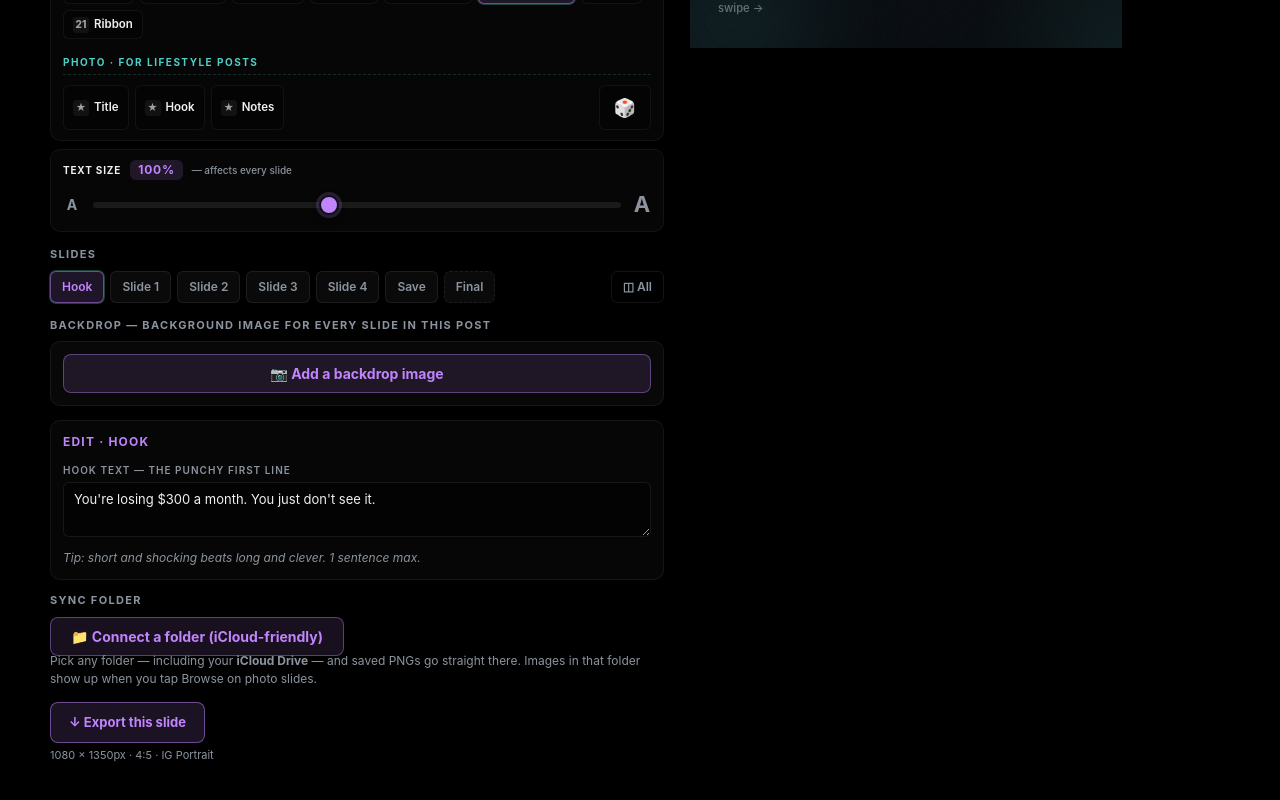
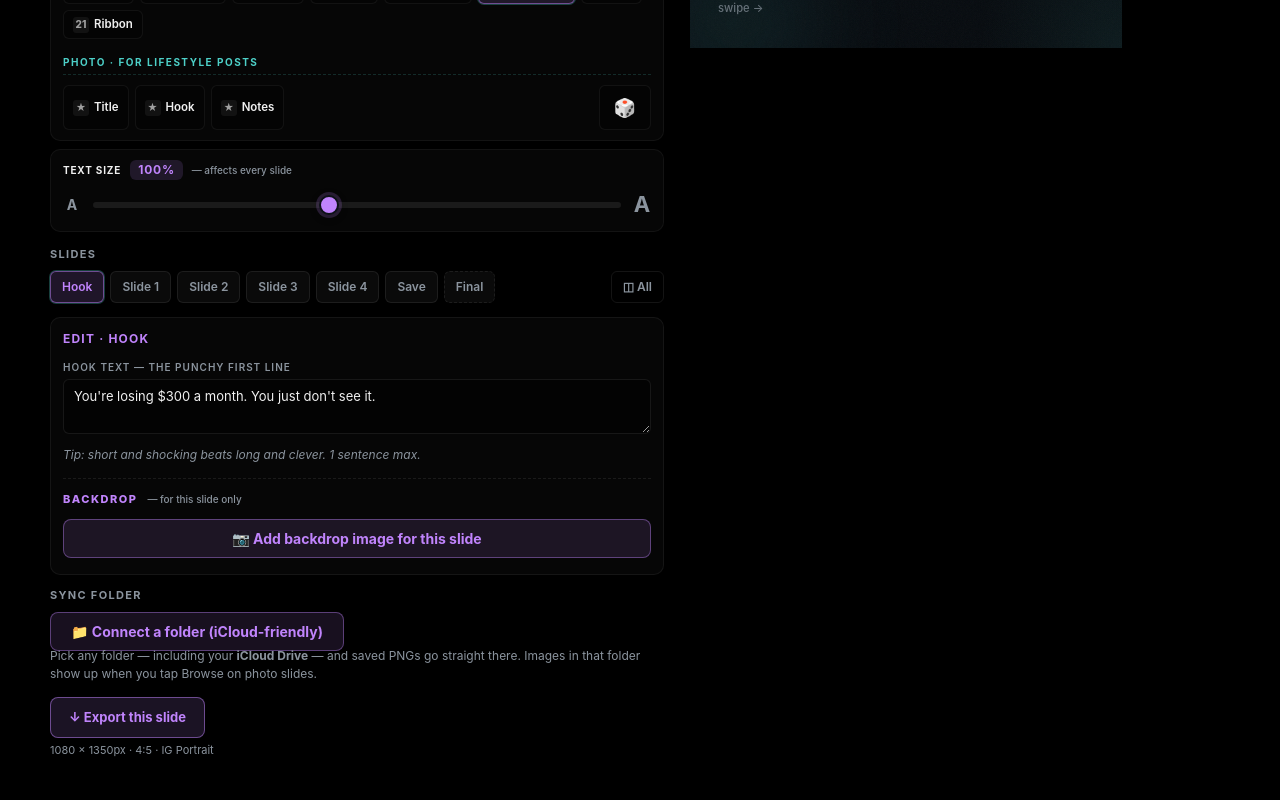
Before and after one commit to andriybobchuk/timesheet-app, a React (Vite) app: page / in a window 1280 px wide. Shown: the part 715-1515 px from the top of the page. Built offline with nearby package versions, Linux system fonts and the light colour scheme; a web font is replaced by a local one.

Commit message:
Backdrop: switch to per-slide (independent image/tint/zoom per slide), editor moved into per-slide panel

```diff
--- a/src/MooneyDesigner.css
+++ b/src/MooneyDesigner.css
@@ -3886,3 +3886,26 @@
   color: var(--text-secondary);
   white-space: nowrap;
 }
+
+.mooney-app .editor-subsection-title {
+  margin-top: 14px;
+  padding-top: 12px;
+  border-top: 1px dashed rgba(255,255,255,0.08);
+  font-size: 11px;
+  font-weight: 800;
+  letter-spacing: 1.5px;
+  text-transform: uppercase;
+  color: var(--ui-accent);
+  margin-bottom: 8px;
+}
+.mooney-app .editor-subsection-title .hint {
+  font-weight: 500;
+  color: var(--text-secondary);
+  font-size: 10px;
+  letter-spacing: 0;
+  text-transform: none;
+  margin-left: 6px;
+}
+.mooney-app .backdrop-editor-empty {
+  padding: 4px 0;
+}
--- a/src/MooneyDesigner.jsx
+++ b/src/MooneyDesigner.jsx
@@ -1668,9 +1668,18 @@ function createPost({ id, title, hookText, takes, ctaSub } = {}) {
     save: { ...DEFAULT_SAVE },
     cta: { ...DEFAULT_CTA, sub: ctaSub || DEFAULT_CTA.sub },
     photo: { ...DEFAULT_PHOTO },
-    backdrop: { ...DEFAULT_BACKDROP },
+    backdrops: {},   // { hook, take-0, take-1, ..., save, cta }
     hookVariant: Math.floor(Math.random() * HOOK_VARIANT_COUNT),
   }
+}
+
+/* Stable key per slide — used to look up its backdrop from post.backdrops */
+function slideKeyFor(slide) {
+  if (!slide) return 'hook'
+  if (slide.kind === 'hook') return 'hook'
+  if (slide.kind === 'take') return `take-${slide.index}`
+  if (slide.kind === 'save') return 'save'
+  return 'cta'
 }
 
 /* Per-post backdrop layer. Sits above the base bg but below content.
@@ -1704,6 +1713,90 @@ function BackdropLayer({ backdrop }) {
   )
 }
 
+/* Reusable per-slide backdrop editor. Renders inside a slide's editor panel
+   so backdrop config lives right next to the fields it decorates. */
+function BackdropEditor({ backdrop, onUpload, onPatch, onRemove }) {
+  const bd = backdrop || null
+  if (!bd?.image) {
+    return (
+      <div className="backdrop-editor backdrop-editor-empty">
+        <label className="btn btn-accent backdrop-upload-btn">
+          📷 Add backdrop image for this slide
+          <input type="file" accept="image/*" onChange={onUpload} style={{ display: 'none' }} />
+        </label>
+      </div>
+    )
+  }
+  return (
+    <div className="backdrop-editor">
+      <div className="backdrop-preview" style={{ backgroundImage: `url(${bd.image})` }}>
+        <div className="backdrop-preview-overlay" style={{ background: `rgba(0,0,0,${(bd.tint ?? 45) / 100})` }} />
+        <label className="backdrop-preview-btn" title="Replace image">
+          Replace
+          <input type="file" accept="image/*" onChange={onUpload} style={{ display: 'none' }} />
+        </label>
+        <button className="backdrop-remove-btn" onClick={onRemove} title="Remove backdrop">×</button>
+      </div>
+      <div className="backdrop-sliders">
+        <div className="backdrop-slider-row">
+          <label>Tint <span className="size-readout">{bd.tint ?? 45}%</span></label>
+          <input type="range" className="size-slider" min="0" max="90" step="1"
+            value={bd.tint ?? 45}
+            onChange={e => onPatch({ tint: Number(e.target.value) })}
+          />
+        </div>
+        <div className="backdrop-slider-row">
+          <label>Zoom <span className="size-readout">{bd.scale ?? 100}%</span></label>
+          <input type="range" className="size-slider" min="100" max="220" step="1"
+            value={bd.scale ?? 100}
+            onChange={e => onPatch({ scale: Number(e.target.value) })}
+          />
+        </div>
+        <div className="backdrop-slider-row">
+          <label>Blur <span className="size-readout">{bd.blur ?? 0}px</span></label>
+          <input type="range" className="size-slider" min="0" max="30" step="1"
+            value={bd.blur ?? 0}
+            onChange={e => onPatch({ blur: Number(e.target.value) })}
+          />
+        </div>
+        <div className="backdrop-focus-grid">
+          <label>Focus</label>
+          <div className="backdrop-focus-pad"
+            onPointerDown={e => {
+              const target = e.currentTarget
+              target.setPointerCapture(e.pointerId)
+              const move = (ev) => {
+                const r = target.getBoundingClientRect()
+                const x = Math.max(0, Math.min(100, ((ev.clientX - r.left) / r.width) * 100))
+                const y = Math.max(0, Math.min(100, ((ev.clientY - r.top) / r.height) * 100))
+                onPatch({ offsetX: Math.round(x), offsetY: Math.round(y) })
+              }
+              move(e)
+              target.onpointermove = move
+              target.onpointerup = () => { target.onpointermove = null; target.onpointerup = null }
+            }}
+          >
+            <div className="backdrop-focus-dot" style={{
+              left: `${bd.offsetX ?? 50}%`,
+              top: `${bd.offsetY ?? 50}%`,
+            }} />
+          </div>
+          <div className="backdrop-focus-nums">
+            <span>{bd.offsetX ?? 50}% · {bd.offsetY ?? 50}%</span>
+          </div>
+        </div>
+        <label className="editor-toggle-row">
+          <input type="checkbox"
+            checked={bd.vignette ?? true}
+            onChange={e => onPatch({ vignette: e.target.checked })}
+          />
+          Vignette (soft edge darkening)
+        </label>
+      </div>
+    </div>
+  )
+}
+
 function loadPostsFromStorage() {
   try {
     const raw = localStorage.getItem(POSTS_STORAGE_KEY)
@@ -1782,14 +1875,23 @@ function CarouselDesigner({ exportSlide, exporting, setExporting }) {
   const setPhoto = makeSetter('photo')
   const hookVariant = activePost?.hookVariant ?? 0
   const setHookVariant = makeSetter('hookVariant')
-  const backdrop = activePost?.backdrop ?? DEFAULT_BACKDROP
-  const setBackdrop = makeSetter('backdrop')
-
-  const handleBackdropUpload = (e) => {
+  const backdrops = activePost?.backdrops ?? {}
+
+  const patchBackdrop = (key, patch) => patchActivePost(cur => {
+    const existing = cur.backdrops?.[key] || { ...DEFAULT_BACKDROP }
+    const next = typeof patch === 'function' ? patch(existing) : { ...existing, ...patch }
+    return { backdrops: { ...(cur.backdrops || {}), [key]: next } }
+  })
+  const removeBackdrop = (key) => patchActivePost(cur => {
+    const rest = { ...(cur.backdrops || {}) }
+    delete rest[key]
+    return { backdrops: rest }
+  })
+  const handleBackdropUpload = (key) => (e) => {
     const file = e.target.files?.[0]
     if (!file) return
     const reader = new FileReader()
-    reader.onload = () => setBackdrop(prev => ({ ...prev, image: reader.result }))
+    reader.onload = () => patchBackdrop(key, { image: reader.result })
     reader.readAsDataURL(file)
     e.target.value = ''
   }
@@ -1911,16 +2013,17 @@ function CarouselDesigner({ exportSlide, exporting, setExporting }) {
   }
 
   const renderSlide = (slide, refCb) => {
+    const bd = backdrops[slideKeyFor(slide)]
     if (slide.kind === 'hook') {
-      return <HookSlide text={hookText} variantIndex={hookVariant} format={format} theme={theme} textMult={textMult} photo={photo} backdrop={backdrop} setHookText={setHookText} setPhoto={setPhoto} slideRef={refCb} />
+      return <HookSlide text={hookText} variantIndex={hookVariant} format={format} theme={theme} textMult={textMult} photo={photo} backdrop={bd} setHookText={setHookText} setPhoto={setPhoto} slideRef={refCb} />
     }
     if (slide.kind === 'take') {
-      return <TakeSlide data={takes[slide.index]} format={format} theme={theme} textMult={textMult} backdrop={backdrop} slideRef={refCb} />
+      return <TakeSlide data={takes[slide.index]} format={format} theme={theme} textMult={textMult} backdrop={bd} slideRef={refCb} />
     }
     if (slide.kind === 'save') {
-      return <SaveSlide data={save} format={format} theme={theme} textMult={textMult} backdrop={backdrop} slideRef={refCb} />
-    }
-    return <CTASlide data={cta} format={format} theme={theme} textMult={textMult} backdrop={backdrop} slideRef={refCb} />
+      return <SaveSlide data={save} format={format} theme={theme} textMult={textMult} backdrop={bd} slideRef={refCb} />
+    }
+    return <CTASlide data={cta} format={format} theme={theme} textMult={textMult} backdrop={bd} slideRef={refCb} />
   }
 
   const folderOpts = folder.folderHandle
@@ -2145,85 +2248,6 @@ function CarouselDesigner({ exportSlide, exporting, setExporting }) {
           </div>
         )}
 
-        <div className="ctrl-section">
-          <h3 className="ctrl-section-title">Backdrop <span className="hint">— background image for every slide in this post</span></h3>
-          <div className="backdrop-panel">
-            {backdrop?.image ? (
-              <>
-                <div className="backdrop-preview" style={{ backgroundImage: `url(${backdrop.image})` }}>
-                  <div className="backdrop-preview-overlay" style={{ background: `rgba(0,0,0,${(backdrop.tint ?? 45) / 100})` }} />
-                  <label className="backdrop-preview-btn" title="Replace image">
-                    Replace
-                    <input type="file" accept="image/*" onChange={handleBackdropUpload} style={{ display: 'none' }} />
-                  </label>
-                  <button className="backdrop-remove-btn" onClick={() => setBackdrop({ ...DEFAULT_BACKDROP })} title="Remove backdrop">×</button>
-                </div>
-                <div className="backdrop-sliders">
-                  <div className="backdrop-slider-row">
-                    <label>Tint <span className="size-readout">{backdrop.tint ?? 45}%</span></label>
-                    <input type="range" className="size-slider" min="0" max="90" step="1"
-                      value={backdrop.tint ?? 45}
-                      onChange={e => setBackdrop(prev => ({ ...prev, tint: Number(e.target.value) }))}
-                    />
-                  </div>
-                  <div className="backdrop-slider-row">
-                    <label>Zoom <span className="size-readout">{backdrop.scale ?? 100}%</span></label>
-                    <input type="range" className="size-slider" min="100" max="220" step="1"
-                      value={backdrop.scale ?? 100}
-                      onChange={e => setBackdrop(prev => ({ ...prev, scale: Number(e.target.value) }))}
-                    />
-                  </div>
-                  <div className="backdrop-slider-row">
-                    <label>Blur <span className="size-readout">{backdrop.blur ?? 0}px</span></label>
-                    <input type="range" className="size-slider" min="0" max="30" step="1"
-                      value={backdrop.blur ?? 0}
-                      onChange={e => setBackdrop(prev => ({ ...prev, blur: Number(e.target.value) }))}
-                    />
-                  </div>
-                  <div className="backdrop-focus-grid">
-                    <label>Focus</label>
-                    <div className="backdrop-focus-pad"
-                      onPointerDown={e => {
-                        const target = e.currentTarget
-                        target.setPointerCapture(e.pointerId)
-                        const move = (ev) => {
-                          const r = target.getBoundingClientRect()
-                          const x = Math.max(0, Math.min(100, ((ev.clientX - r.left) / r.width) * 100))
-                          const y = Math.max(0, Math.min(100, ((ev.clientY - r.top) / r.height) * 100))
-                          setBackdrop(prev => ({ ...prev, offsetX: Math.round(x), offsetY: Math.round(y) }))
-                        }
-                        move(e)
-                        target.onpointermove = move
-                        target.onpointerup = () => { target.onpointermove = null; target.onpointerup = null }
-                      }}
-                    >
-                      <div className="backdrop-focus-dot" style={{
-                        left: `${backdrop.offsetX ?? 50}%`,
-                        top: `${backdrop.offsetY ?? 50}%`,
-                      }} />
-                    </div>
-                    <div className="backdrop-focus-nums">
-                      <span>{backdrop.offsetX ?? 50}% · {backdrop.offsetY ?? 50}%</span>
-                    </div>
-                  </div>
-                  <label className="editor-toggle-row">
-                    <input type="checkbox"
-                      checked={backdrop.vignette ?? true}
-                      onChange={e => setBackdrop(prev => ({ ...prev, vignette: e.target.checked }))}
-                    />
-                    Vignette (soft edge darkening)
-                  </label>
-                </div>
-              </>
-            ) : (
-              <label className="btn btn-accent backdrop-upload-btn">
-                📷 Add a backdrop image
-                <input type="file" accept="image/*" onChange={handleBackdropUpload} style={{ display: 'none' }} />
-              </label>
-            )}
-          </div>
-        </div>
-
         {!showAll && (
           <div className="editor-panel">
             <div className="editor-panel-title">
@@ -2529,6 +2553,16 @@ function CarouselDesigner({ exportSlide, exporting, setExporting }) {
                 </div>
               </div>
             )}
+
+            <div className="editor-subsection-title">
+              Backdrop <span className="hint">— for this slide only</span>
+            </div>
+            <BackdropEditor
+              backdrop={backdrops[slideKeyFor(currentSlideData)]}
+              onUpload={handleBackdropUpload(slideKeyFor(currentSlideData))}
+              onPatch={(patch) => patchBackdrop(slideKeyFor(currentSlideData), patch)}
+              onRemove={() => removeBackdrop(slideKeyFor(currentSlideData))}
+            />
           </div>
         )}
 
```
